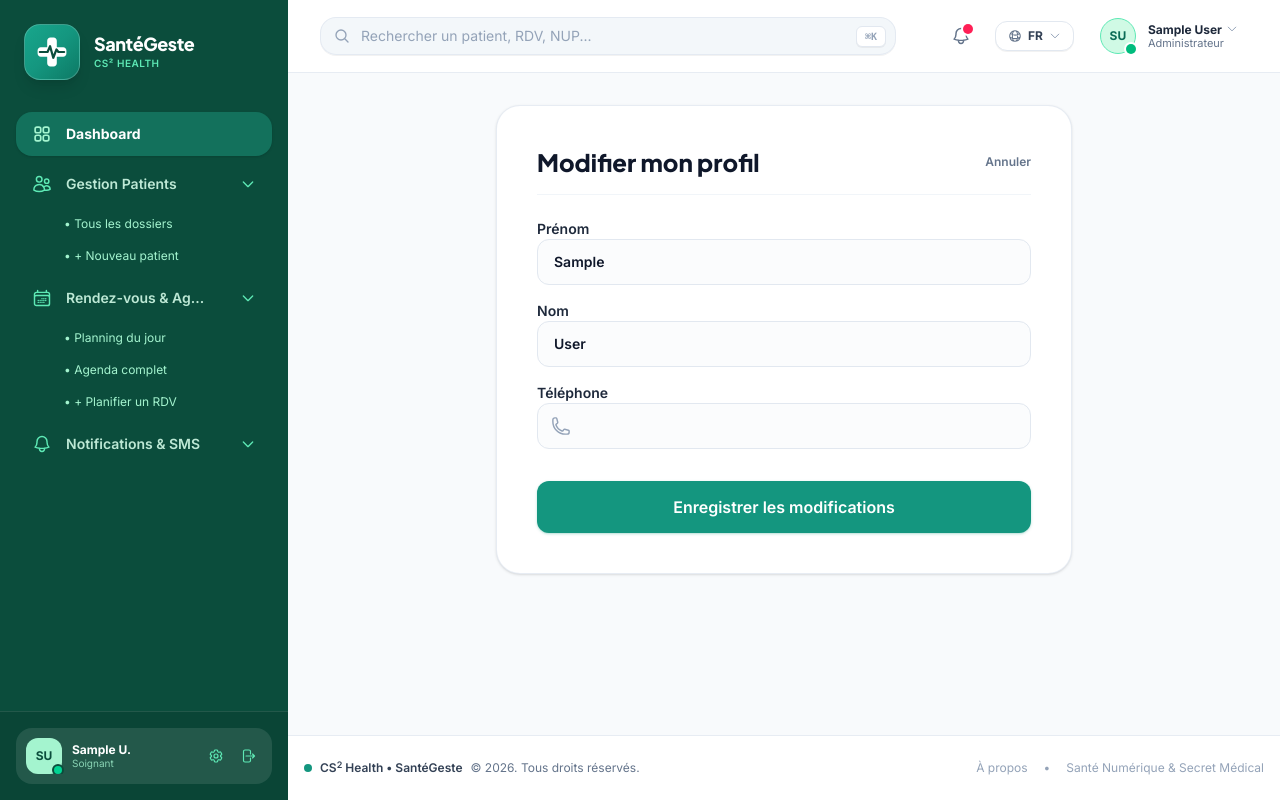
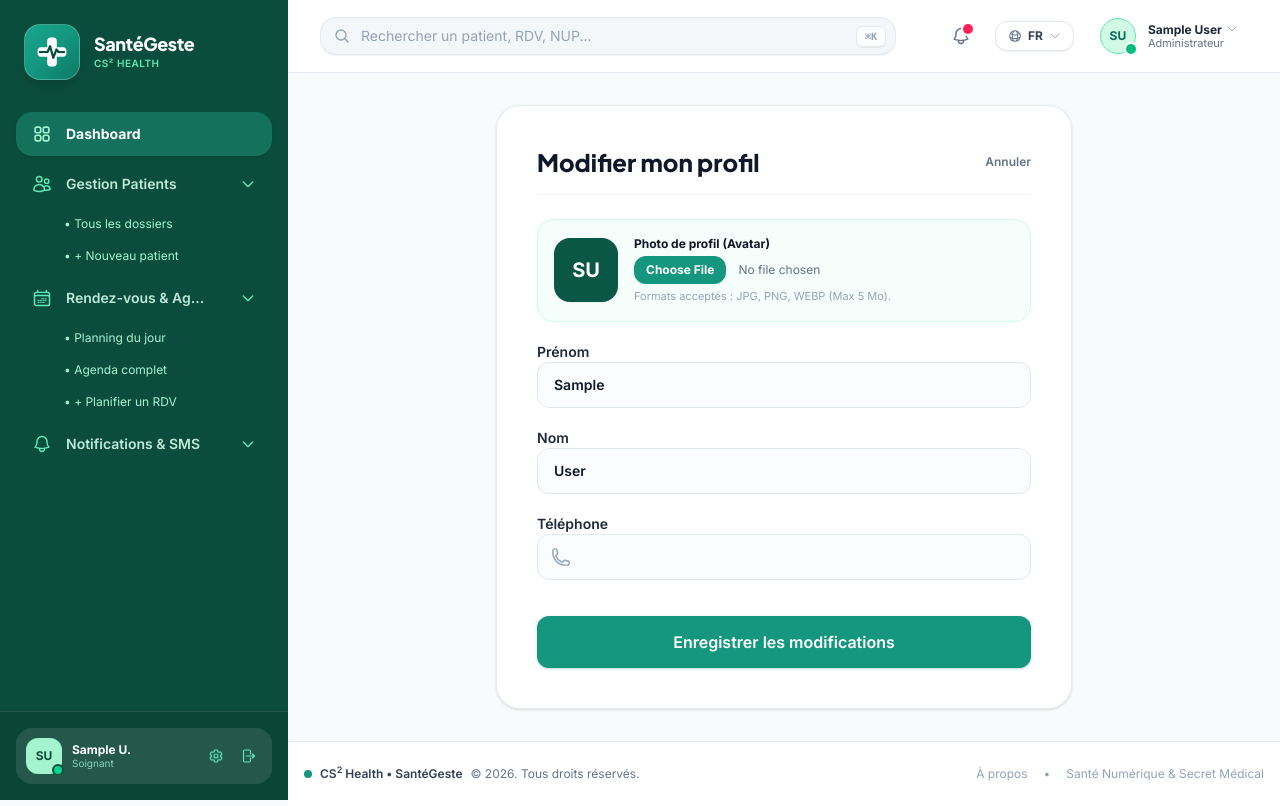
Before and after one commit to tchongwangbakayoko619-star/Sante_Geste, a Django app: page /users/profile/edit/ in a window 1280 px wide. Run offline with Django 5.2, Linux system fonts and the light colour scheme; the visitor is signed in with stand-in values (Sample User, id 1); parts of the project's set-up code (start-up, migrations or seed data) failed here and were passed over.

Commit message:
feat(users): possibilité d'ajouter et mettre à jour la photo de profil soignant avec rendu dynamique

```diff
--- a/santegeste/static/css/output.css
+++ b/santegeste/static/css/output.css
@@ -1208,6 +1208,12 @@
   .bg-emerald-50 {
     background-color: var(--color-emerald-50);
   }
+  .bg-emerald-50\/50 {
+    background-color: color-mix(in srgb, oklch(97.9% 0.021 166.113) 50%, transparent);
+    @supports (color: color-mix(in lab, red, red)) {
+      background-color: color-mix(in oklab, var(--color-emerald-50) 50%, transparent);
+    }
+  }
   .bg-emerald-100 {
     background-color: var(--color-emerald-100);
   }
--- a/santegeste/templates/components/molecules/nav/user_nav_profile.html
+++ b/santegeste/templates/components/molecules/nav/user_nav_profile.html
@@ -9,9 +9,13 @@
     aria-haspopup="true">
     <!-- Avatar circle with active status indicator dot -->
     <div class="relative shrink-0">
-      <div class="w-9 h-9 rounded-full bg-emerald-100 text-[#0B6B56] font-bold flex items-center justify-center text-xs border border-emerald-300">
-        {{ user.first_name|first|upper }}{{ user.last_name|first|upper }}
-      </div>
+      {% if user.avatar %}
+        <img src="{{ user.avatar.url }}" alt="{{ user.full_name }}" class="w-9 h-9 rounded-full object-cover border border-emerald-300">
+      {% else %}
+        <div class="w-9 h-9 rounded-full bg-emerald-100 text-[#0B6B56] font-bold flex items-center justify-center text-xs border border-emerald-300">
+          {{ user.first_name|first|upper }}{{ user.last_name|first|upper }}
+        </div>
+      {% endif %}
       <span class="absolute bottom-0 right-0 w-2.5 h-2.5 rounded-full bg-emerald-500 ring-2 ring-white" aria-label="En ligne"></span>
     </div>
 
--- a/santegeste/templates/components/organisms/sidebar/dashboard_sidebar.html
+++ b/santegeste/templates/components/organisms/sidebar/dashboard_sidebar.html
@@ -139,9 +139,13 @@
       <!-- User info & Avatar -->
       <a href="{% url "users:profile" %}" class="flex items-center gap-2.5 truncate flex-1 focus:outline-none">
         <div class="relative shrink-0">
-          <div class="w-9 h-9 rounded-xl bg-emerald-200 text-[#0B4D3C] font-black flex items-center justify-center text-xs">
-            {{ user.first_name|first|upper }}{{ user.last_name|first|upper }}
-          </div>
+          {% if user.avatar %}
+            <img src="{{ user.avatar.url }}" alt="{{ user.full_name }}" class="w-9 h-9 rounded-xl object-cover border border-emerald-400">
+          {% else %}
+            <div class="w-9 h-9 rounded-xl bg-emerald-200 text-[#0B4D3C] font-black flex items-center justify-center text-xs">
+              {{ user.first_name|first|upper }}{{ user.last_name|first|upper }}
+            </div>
+          {% endif %}
           <span class="absolute bottom-0 right-0 w-2 h-2 rounded-full bg-emerald-400 ring-2 ring-[#0B4D3C]"></span>
         </div>
         <div class="text-left truncate">
--- a/santegeste/templates/users/profile_edit.html
+++ b/santegeste/templates/users/profile_edit.html
@@ -7,6 +7,7 @@
 {% trans "Prénom" as fname_label %}
 {% trans "Nom" as lname_label %}
 {% trans "Téléphone" as tel_label %}
+{% trans "Photo de profil (Avatar)" as avatar_label %}
 {% trans "Enregistrer les modifications" as save_btn_text %}
 
 <div class="max-w-xl mx-auto space-y-6">
@@ -21,7 +22,7 @@
       </a>
     </div>
 
-    <form method="post" enctype="multipart/form-data" class="space-y-4" novalidate>
+    <form method="post" enctype="multipart/form-data" class="space-y-5" novalidate>
       {% csrf_token %}
 
       {% if form.non_field_errors %}
@@ -31,6 +32,35 @@
           {% endfor %}
         </div>
       {% endif %}
+
+      <!-- Avatar preview & Upload Field -->
+      <div class="flex items-center gap-4 p-4 rounded-2xl bg-emerald-50/50 border border-emerald-100">
+        <div class="shrink-0">
+          {% if user.avatar %}
+            <img src="{{ user.avatar.url }}" alt="{{ user.full_name }}" class="w-16 h-16 rounded-2xl object-cover border border-emerald-200 shadow-xs">
+          {% else %}
+            <div class="w-16 h-16 rounded-2xl bg-[#0B5746] text-white font-black text-xl flex items-center justify-center shadow-xs">
+              {{ user.first_name|first|upper }}{{ user.last_name|first|upper }}
+            </div>
+          {% endif %}
+        </div>
+        <div class="flex-1 min-w-0">
+          <label for="id_avatar" class="block text-xs font-extrabold text-neutral-900 mb-1">
+            {{ avatar_label }}
+          </label>
+          <input
+            type="file"
+            name="avatar"
+            id="id_avatar"
+            accept="image/*"
+            class="block w-full text-xs text-neutral-500 file:mr-3 file:py-1.5 file:px-3 file:rounded-xl file:border-0 file:text-xs file:font-bold file:bg-[#14967F] file:text-white hover:file:bg-[#0B6B56] cursor-pointer"
+          >
+          {% if form.avatar.errors %}
+            <p class="mt-1 text-xs font-semibold text-rose-600">{{ form.avatar.errors.0 }}</p>
+          {% endif %}
+          <p class="text-[11px] text-neutral-400 mt-1">{% trans "Formats acceptés : JPG, PNG, WEBP (Max 5 Mo)." %}</p>
+        </div>
+      </div>
 
       {% include "components/molecules/form-field.html" with id="first_name" name="first_name" label=fname_label value=form.first_name.value has_error=form.first_name.errors error_message=form.first_name.errors.0 %}
       {% include "components/molecules/form-field.html" with id="last_name" name="last_name" label=lname_label value=form.last_name.value has_error=form.last_name.errors error_message=form.last_name.errors.0 %}
```
Also changed, not shown: other parts of santegeste/static/css/output.css (+33 -0 lines).
